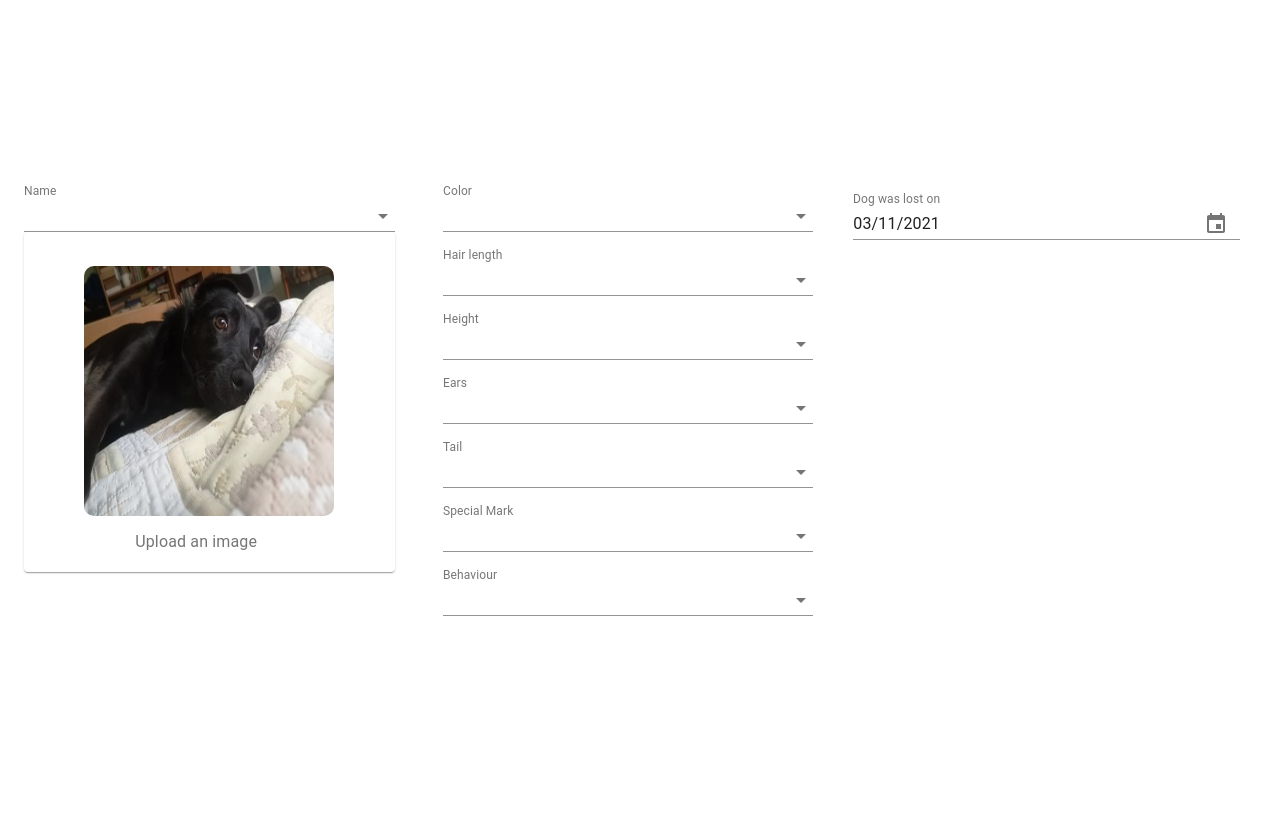
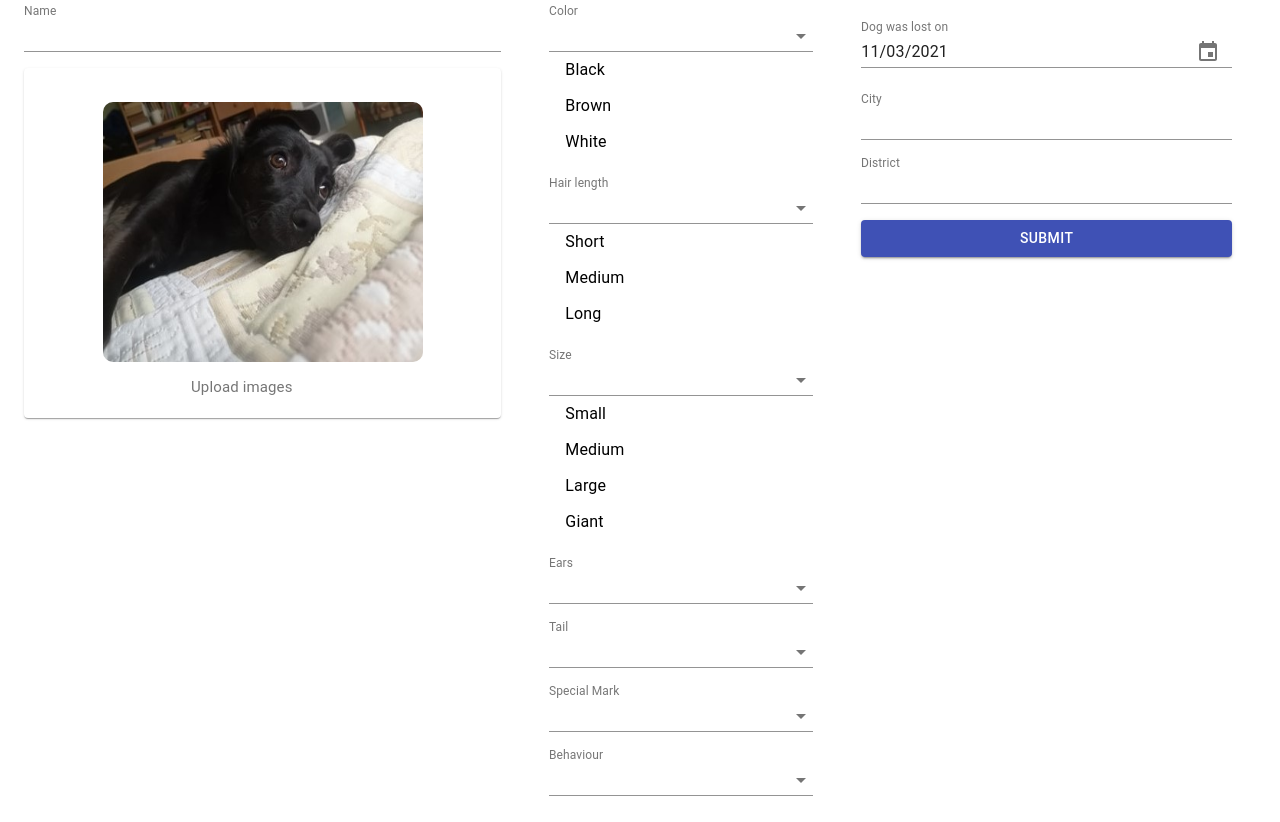
Before and after one commit to se2-2021-tue-16-okulewicz/Project-Group-B, a React (Create React App) app in the folder webapp/: page / in a window 1280 px wide. Before the commit the page ends 800 px from the top, so only its background shows below. Built offline with nearby package versions, Linux system fonts and the light colour scheme.

Commit message:
small alignment fix

```diff
--- a/webapp/src/registerDog/ImageUpload.css
+++ b/webapp/src/registerDog/ImageUpload.css
@@ -84,8 +84,8 @@
 
   .image {
       border-radius: 10px;
-    width: 250px;
-    height:250px;
+    width: 320px;
+    height:260px;
     margin: 2px 2px 40px 2px;
     display:fill;
     align-self: center;
--- a/webapp/src/registerDog/ImageUpload.tsx
+++ b/webapp/src/registerDog/ImageUpload.tsx
@@ -11,7 +11,7 @@ const ImageUpload = (props: any) => {
     const handleChange = (event: any) => {
         setFile(event.target.files[0]);
         setNewImage(true);
-        const f = event.target.files[0];
+        let  f = event.target.files[0];
         props.handlePicturesChange(f);
     };
     return (
@@ -24,14 +24,14 @@ const ImageUpload = (props: any) => {
                     )}
 
                 <div className="space"></div>
-                <InputLabel id="pic-label" style={{marginTop:"88%",alignSelf:"center", marginLeft:"30%"}}>
+                <InputLabel shrink id="pic-label" style={{marginTop:"65%", marginLeft:"35%", fontSize:"20px"}}>
                 <Input
                     type="file"
                     style={{ display: "none" }}
                     onChange={handleChange}
                 />
 
-                    Upload an image
+                    Upload images
                         </InputLabel>
 
             </div>
--- a/webapp/src/registerDog/registerDog.tsx
+++ b/webapp/src/registerDog/registerDog.tsx
@@ -1,7 +1,7 @@
 import 'date-fns';
 import React, { useState } from "react";
 import Grid from '@material-ui/core/Grid';
-import { Card, CardHeader, CardMedia, Container, Select } from '@material-ui/core';
+import { Button, Card, CardHeader, CardMedia, Container, Input, MenuItem, Select } from '@material-ui/core';
 import FormControl from '@material-ui/core/FormControl';
 import { createStyles, makeStyles, Theme } from '@material-ui/core/styles';
 import { KeyboardDatePicker, MuiPickersUtilsProvider } from '@material-ui/pickers'
@@ -33,12 +33,13 @@ export default function AddCarForm(props: any) {
     const [picture, setPictures] = useState('');
     const [hair, setHair] = useState('');
     const [color, setColor] = useState('');
-    const [height, setHeight] = useState('');
+    const [size, setSize] = useState('');
     const [ears, setEars] = useState('');
     const [tail, setTail] = useState('');
     const [specialMark, setSpecialMark] = useState('');
     const [behaviour, setBehaviour] = useState('');
-    const [location, setLocation] = useState("");
+    const [city, setCity] = useState("");
+    const [district, setDistrict] = useState("");
     const [selectedDate, setSelectedDate] = React.useState<Date | null>(new Date());
     const [dailyPrice, setDailyPrice] = useState("");
     const [description, setDescription] = useState("");
@@ -49,14 +50,15 @@ export default function AddCarForm(props: any) {
     const canSave = [
         name,
         hair,
-        location,
+        city,
         color,
-        height,
+        size,
         ears,
         tail,
         specialMark,
         behaviour,
         selectedDate,
+        city, district
         //dailyPrice,
         //plateNumber,
     ].every(Boolean);
@@ -70,12 +72,12 @@ export default function AddCarForm(props: any) {
                     name: name,
                     hair: hair,
                     color: color,
-                    height: height,
+                    size: size,
                     ears: ears,
                     tail: tail,
                     specialMark: specialMark,
                     behaviour: behaviour,
-                    location: location,
+                    location: { city, district },
                     selectedDate: selectedDate,
                     //status: "Free",
                     //startDateTime: formatDateTime(startDateTime),
@@ -123,8 +125,8 @@ export default function AddCarForm(props: any) {
     const handleColorChange = (event: React.ChangeEvent<{ value: unknown }>) => {
         setColor(event.target.value as string);
     };
-    const handleHeightChange = (event: React.ChangeEvent<{ value: unknown }>) => {
-        setHeight(event.target.value as string);
+    const handleSizeChange = (event: React.ChangeEvent<{ value: unknown }>) => {
+        setSize(event.target.value as string);
     };
     const handleEarsChange = (event: React.ChangeEvent<{ value: unknown }>) => {
         setEars(event.target.value as string);
@@ -139,10 +141,17 @@ export default function AddCarForm(props: any) {
         setBehaviour(event.target.value as string);
     };
     const handlePicturesChange = (event: React.ChangeEvent<{ value: unknown }>) => {
-        if (event) {
+        if (event.target) {
             setPictures(event.target.value as string);
         }
-    };/*<DisplayImage
+    };
+    const handleCityChange = (event: React.ChangeEvent<{ value: unknown }>) => {
+        setCity(event.target.value as string);
+    };
+    const handleDistrictChange = (event: React.ChangeEvent<{ value: unknown }>) => {
+        setDistrict(event.target.value as string);
+    };
+    /*<DisplayImage
   handleToUpdate={(file) => handleToUpdate(file)}
 ></DisplayImage>*/
 
@@ -150,26 +159,25 @@ export default function AddCarForm(props: any) {
     return (
         <MuiPickersUtilsProvider utils={DateFnsUtils}>
             <Grid container xs={12} alignContent="space-between" spacing={5}>
-                <Grid container item xs={4} direction="column" alignContent="stretch" spacing={1}>
+                <Grid container item xs={5} direction="column" alignContent="stretch" spacing={1}>
                     <FormControl className={classes.formControl}>
                         <InputLabel shrink id="name-label">
                             Name
                         </InputLabel>
-                        <Select
-                            labelId="name-label"
+                        <Input
                             id="name"
                             value={name}
                             onChange={handleNameChange}
-                            displayEmpty
-                        />
-
+                            required />
+                    </FormControl>
+                    <FormControl className={classes.formControl}>
                         <Card >
                             <CardHeader title="" />
-                            <ImageUpload handlePicturesChange={(file: React.ChangeEvent<{ value: unknown; }>) => handlePicturesChange(file)}/>
+                            <ImageUpload handlePicturesChange={(file: React.ChangeEvent<{ value: unknown; }>) => handlePicturesChange(file)} />
                         </Card>
                     </FormControl>
                 </Grid>
-                <Grid container item xs={4} direction="column" alignContent="stretch" spacing={1}>
+                <Grid container item xs={3} direction="column" alignContent="stretch" spacing={1}>
                     <FormControl className={classes.formControl}>
                         <InputLabel shrink id="color-label">
                             Color
@@ -181,6 +189,9 @@ export default function AddCarForm(props: any) {
                             onChange={handleColorChange}
                             displayEmpty
                         />
+                        <MenuItem value="black">Black</MenuItem>
+                        <MenuItem value="brown">Brown</MenuItem>
+                        <MenuItem value="white">White</MenuItem>
                     </FormControl>
                     <FormControl className={classes.formControl}>
                         <InputLabel shrink id="hair-label">
@@ -193,18 +204,25 @@ export default function AddCarForm(props: any) {
                             onChange={handleHairChange}
                             displayEmpty
                         />
+                        <MenuItem value="short">Short</MenuItem>
+                        <MenuItem value="medium">Medium</MenuItem>
+                        <MenuItem value="long">Long</MenuItem>
                     </FormControl>
                     <FormControl className={classes.formControl}>
-                        <InputLabel shrink id="height-label">
-                            Height
+                        <InputLabel shrink id="size-label">
+                            Size
                         </InputLabel>
                         <Select
-                            labelId="height-label"
-                            id="height"
-                            value={height}
-                            onChange={handleHeightChange}
+                            labelId="size-label"
+                            id="size"
+                            value={size}
+                            onChange={handleSizeChange}
                             displayEmpty
                         />
+                        <MenuItem value="small">Small</MenuItem>
+                        <MenuItem value="medium">Medium</MenuItem>
+                        <MenuItem value="large">Large</MenuItem>
+                        <MenuItem value="giant">Giant</MenuItem>
                     </FormControl>
                     <FormControl className={classes.formControl}>
                         <InputLabel shrink id="ears-label">
@@ -255,10 +273,11 @@ export default function AddCarForm(props: any) {
                     </FormControl>
                 </Grid>
                 <Grid container item xs={4} direction="column" alignContent="stretch" spacing={1}>
+                    <FormControl className={classes.formControl}>
                         <KeyboardDatePicker
                             disableToolbar
                             variant="inline"
-                        format="MM/dd/yyyy"
+                            format="dd/MM/yyyy"
                             margin="normal"
                             id="date-picker-inline"
                             label="Dog was lost on"
@@ -268,6 +287,30 @@ export default function AddCarForm(props: any) {
                                 'aria-label': 'change date',
                             }}
                         />
+                    </FormControl>
+                    <FormControl className={classes.formControl}>
+                        <InputLabel shrink id="city-label">
+                            City
+                        </InputLabel>
+                        <Input
+                            id="city"
+                            value={city}
+                            onChange={handleCityChange}
+                        />
+                    </FormControl>
+                    <FormControl className={classes.formControl}>
+                        <InputLabel shrink id="district-label">
+                            District
+                        </InputLabel>
+                        <Input
+                            id="district"
+                            value={district}
+                            onChange={handleDistrictChange}
+                        />
+                    </FormControl>
+                    <FormControl className={classes.formControl}>
+                        <Button variant="contained" onSubmit={onSavePostClicked} color="primary" disabled={canSave}>Submit</Button>
+                    </FormControl>
                 </Grid>
             </Grid>
         </MuiPickersUtilsProvider >
```
Lines whose indentation alone changed are shown as unchanged.
